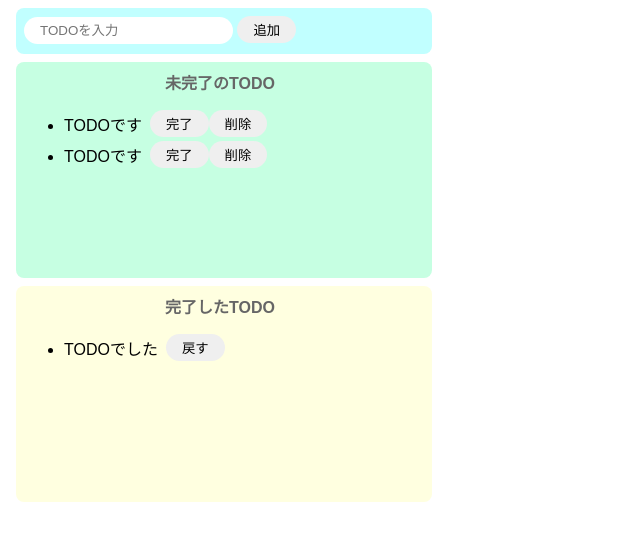
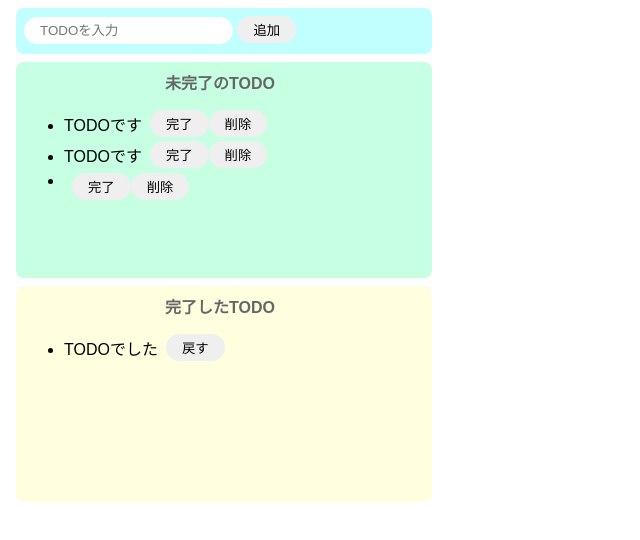
Before and after one commit to Rujuu-prog/todo-js, a website built with Parcel: page index.html in a window 1280 px wide. Both pictures are taken after a click on the button "追加". Shown: the whole page, without its empty margins (0-640 px from the left). Built offline with nearby package versions, Linux system fonts and the light colour scheme.

Commit message:
add delete eventListener

```diff
--- a/index.html
+++ b/index.html
@@ -7,12 +7,12 @@
 
   <body>
     <div class="input-area">
-      <input placeholder="TODOを入力" />
-      <button>追加</button>
+      <input id="add-text" placeholder="TODOを入力" />
+      <button id="add-button">追加</button>
     </div>
     <div class="incomplete-area">
       <p class="title">未完了のTODO</p>
-      <ul>
+      <ul id="incomplete-list">
         <li>
           <div class="list-row">
             <p>TODOです</p>
--- a/src/index.js
+++ b/src/index.js
@@ -1 +1,49 @@
 import "./styles.css";
+
+const onClickAdd = () => {
+  //テキストボックスの値を取得し、初期化する
+  const inputText = document.getElementById("add-text").value;
+  document.getElementById("add-text").value = "";
+
+  //div生成
+  const div = document.createElement("div");
+  div.className = "list-row";
+
+  //liタグ生成
+  const li = document.createElement("li");
+
+  //pタグ生成
+  const p = document.createElement("p");
+  p.innerText = inputText;
+
+  //button(完了)タグ生成
+  const completeButton = document.createElement("button");
+  completeButton.innerText = "完了";
+  completeButton.addEventListener("click", () => {
+    alert("完了");
+  });
+
+  //button(削除)タグ生成
+  const deleteButton = document.createElement("button");
+  deleteButton.innerText = "削除";
+  deleteButton.addEventListener("click", () => {
+    //押された削除ボタンの親タグ(div)を未完了リストから削除
+    const deleteTaret = deleteButton.closest("li");
+    document.getElementById("incomplete-list").removeChild(deleteTaret);
+  });
+
+  //divタグの子要素にpタグを設定
+  div.appendChild(p);
+  div.appendChild(completeButton);
+  div.appendChild(deleteButton);
+
+  //liタグの子要素に各要素を設定
+  li.appendChild(div);
+
+  //未完了のリストに追加
+  document.getElementById("incomplete-list").appendChild(li);
+};
+
+document
+  .getElementById("add-button")
+  .addEventListener("click", () => onClickAdd());
```
